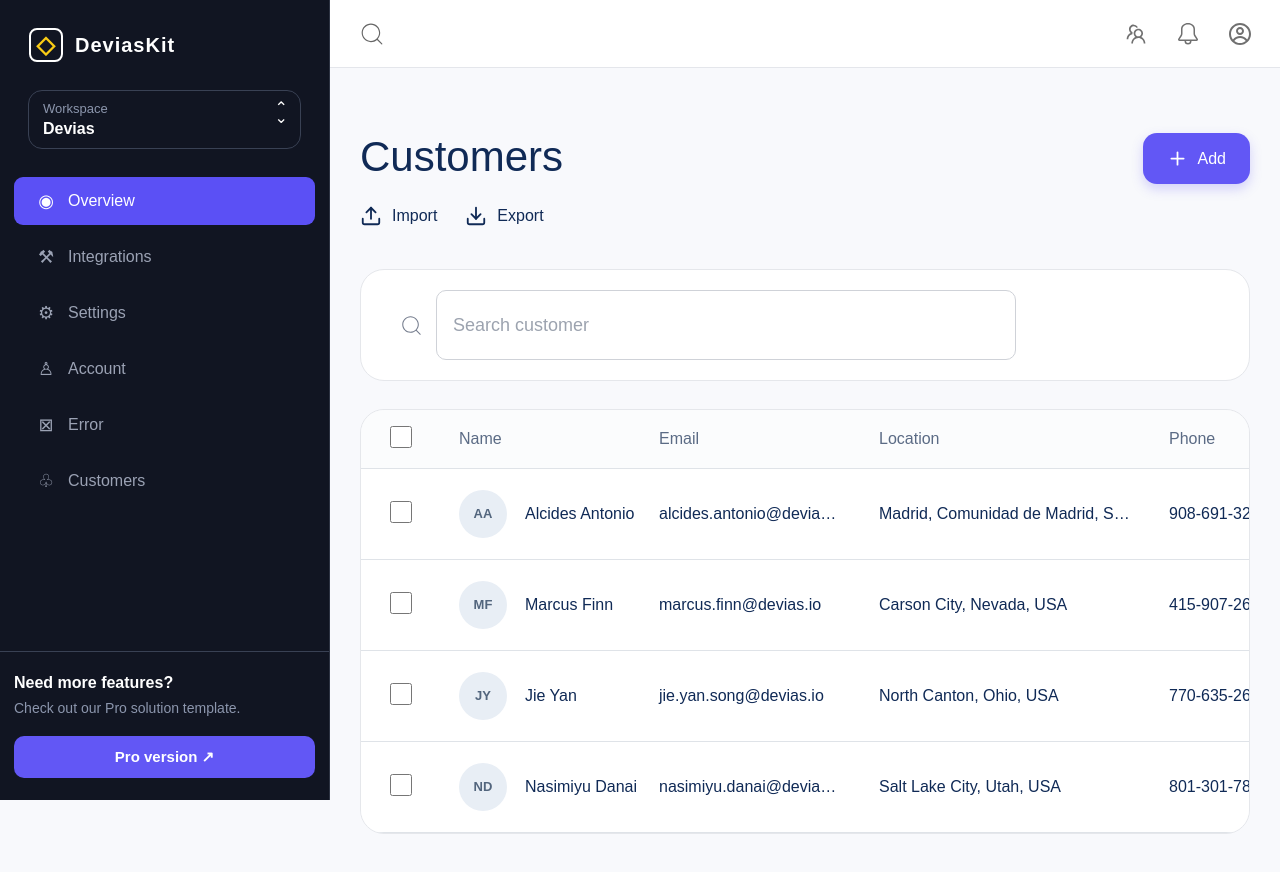
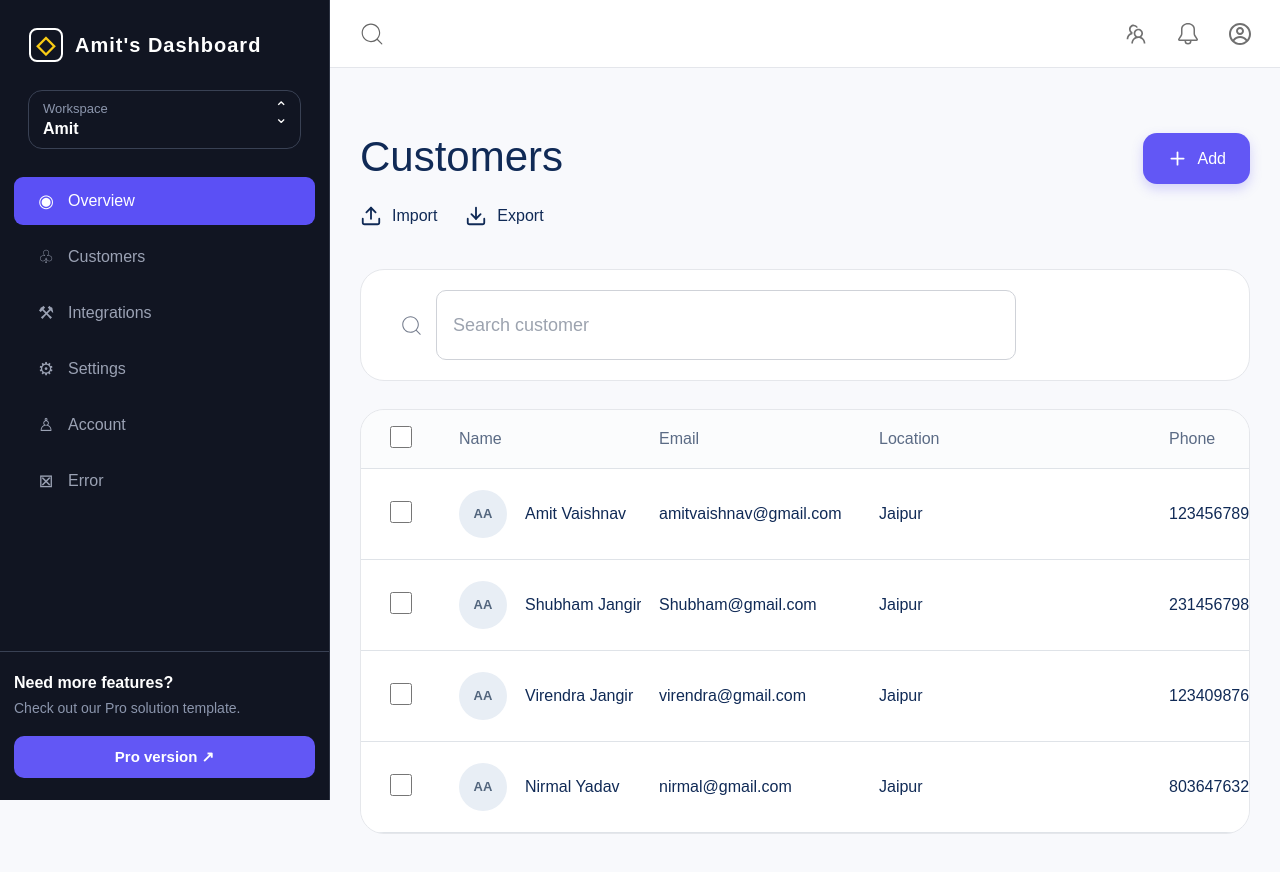
Before and after one commit to riteshpatidar08/react-133, a React (Vite) app: page /dashboard/customers in a window 1280 px wide. Shown: the top 872 px of the page. Built offline with nearby package versions, Linux system fonts and the light colour scheme.

Commit message:
dashboard

```diff
--- a/src/pages/Account.jsx
+++ b/src/pages/Account.jsx
@@ -1,9 +1,9 @@
 import React, { useState } from 'react';
 
 function Account() {
-  const [firstName, setFirstName] = useState('Sofia');
-  const [lastName, setLastName] = useState('Rivers');
-  const [email, setEmail] = useState('sofia@devias.io');
+  const [firstName, setFirstName] = useState('Amit');
+  const [lastName, setLastName] = useState('Vaishnav');
+  const [email, setEmail] = useState('amit@gmail.com');
   const [phone, setPhone] = useState('');
   const [state, setState] = useState('');
   const [city, setCity] = useState('');
@@ -26,13 +26,13 @@ function Account() {
           <div className="profile-info">
 
             <div className="account-avatar">
-              S
+              A
             </div>
 
-            <h2>Sofia Rivers</h2>
+            <h2>Amit Vaishnav</h2>
 
-            <p>Los Angeles USA</p>
-            <p>GTM-7</p>
+            <p>Jaipur</p>
+
 
           </div>
 
--- a/src/pages/Customers.jsx
+++ b/src/pages/Customers.jsx
@@ -9,39 +9,39 @@ function Customers() {
   const customers = [
     {
       id: 1,
-      name: 'Alcides Antonio',
-      email: 'alcides.antonio@devias.io',
-      location: 'Madrid, Comunidad de Madrid, Spain',
-      phone: '908-691-3242',
-      date: 'Jun 27, 2025',
+      name: 'Amit Vaishnav',
+      email: 'amitvaishnav@gmail.com',
+      location: 'Jaipur',
+      phone: '1234567890',
+      date: '26-09-2026',
       avatar: 'AA',
     },
     {
       id: 2,
-      name: 'Marcus Finn',
-      email: 'marcus.finn@devias.io',
-      location: 'Carson City, Nevada, USA',
-      phone: '415-907-2647',
-      date: 'Jun 27, 2025',
-      avatar: 'MF',
+      name: 'Shubham Jangir',
+      email: 'Shubham@gmail.com',
+      location: 'Jaipur',
+      phone: '2314567980',
+      date: '26-09-2026',
+      avatar: 'AA',
     },
     {
       id: 3,
-      name: 'Jie Yan',
-      email: 'jie.yan.song@devias.io',
-      location: 'North Canton, Ohio, USA',
-      phone: '770-635-2682',
-      date: 'Jun 27, 2025',
-      avatar: 'JY',
+      name: 'Virendra Jangir',
+      email: 'virendra@gmail.com',
+      location: 'Jaipur',
+      phone: '1234098765',
+      date: '26-09-2026',
+      avatar: 'AA',
     },
     {
       id: 4,
-      name: 'Nasimiyu Danai',
-      email: 'nasimiyu.danai@devias.io',
-      location: 'Salt Lake City, Utah, USA',
-      phone: '801-301-7894',
-      date: 'Jun 27, 2025',
-      avatar: 'ND',
+      name: 'Nirmal Yadav',
+      email: 'nirmal@gmail.com',
+      location: 'Jaipur',
+      phone: '8036476326',
+      date: '26-09-2026',
+      avatar: 'AA',
     },
   ];
 
--- a/src/pages/Dashboard.jsx
+++ b/src/pages/Dashboard.jsx
@@ -36,12 +36,12 @@ function Dashboard() {
 
   <div className="logo">
     <div className="logo-box">◇</div>
-    <h2>DeviasKit</h2>
+    <h2>Amit's Dashboard</h2>
   </div>
 
   <div className="workspace">
     <span>Workspace</span>
-    <strong>Devias</strong>
+    <strong>Amit</strong>
     <div className="arrows">⌃<br />⌄</div>
   </div>
 
@@ -51,6 +51,11 @@ function Dashboard() {
       <span>◉</span>
       Overview
     </Link>
+
+    <Link to="/dashboard/customers">
+  <span>♧</span>
+  Customers
+</Link>
 
     <Link to="/dashboard/integration">
       <span>⚒</span>
@@ -72,10 +77,7 @@ function Dashboard() {
       Error
     </Link>
 
-    <Link to="/dashboard/customers">
-  <span>♧</span>
-  Customers
-</Link>
+
 
   </nav>
 
```
